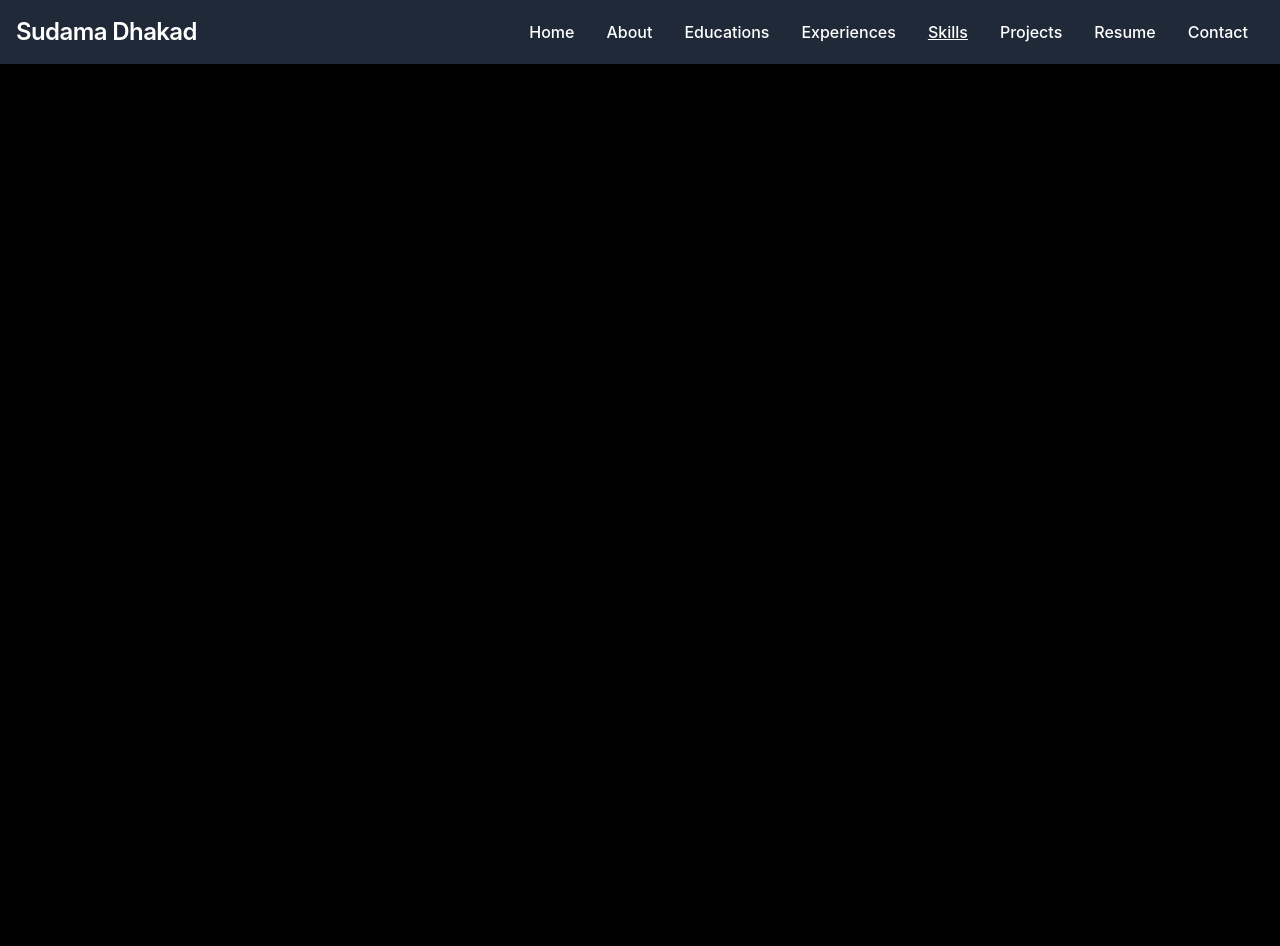
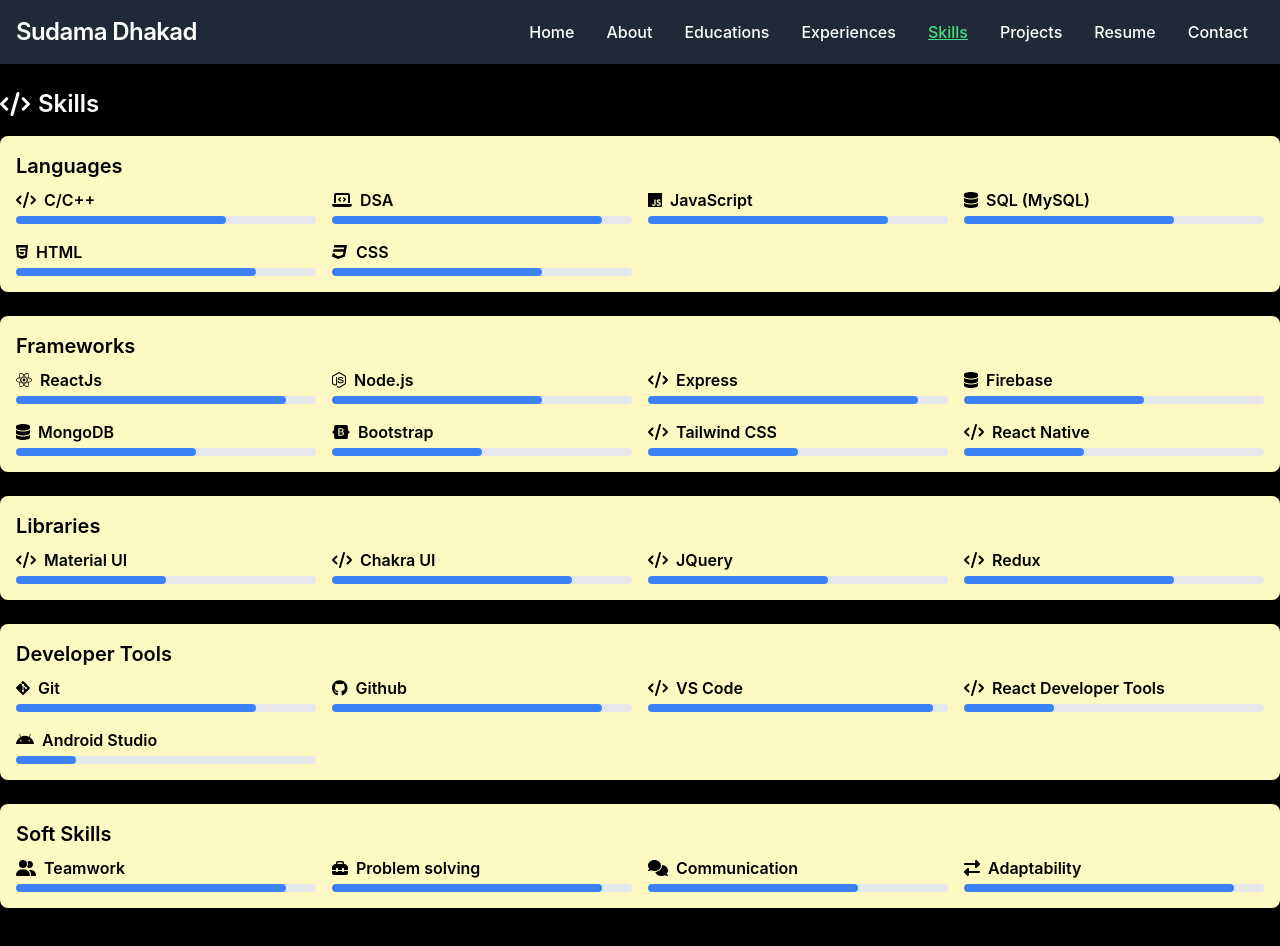
Before and after one commit to sudama011/myPortfolio, a React (Create React App) app: page /skills in a window 1280 px wide. Shown: the top 946 px of the page. Before the commit the page ends 800 px from the top, so only its background shows below. Built offline with nearby package versions, Linux system fonts and the light colour scheme.

Commit message:
skills page

```diff
--- a/package.json
+++ b/package.json
@@ -3,6 +3,11 @@
   "version": "0.1.0",
   "private": true,
   "dependencies": {
+    "@fortawesome/fontawesome-free": "^6.4.2",
+    "@fortawesome/fontawesome-svg-core": "^6.4.2",
+    "@fortawesome/free-brands-svg-icons": "^6.4.2",
+    "@fortawesome/free-solid-svg-icons": "^6.4.2",
+    "@fortawesome/react-fontawesome": "^0.2.0",
     "@testing-library/jest-dom": "^5.17.0",
     "@testing-library/react": "^13.4.0",
     "@testing-library/user-event": "^13.5.0",
--- a/src/Layouts/Header.js
+++ b/src/Layouts/Header.js
@@ -14,9 +14,9 @@ const Header = () => {
   };
 
   return (
-    <nav className="bg-gray-800 border-gray-200 dark:bg-gray-900">
+    <nav className="bg-gray-800 text-white border-gray-200 dark:bg-gray-900">
       <div className="max-w-screen-xl flex flex-wrap items-center justify-between mx-auto p-4">
-        <div className="flex items-center flex-shrink-0 text-white mr-6">
+        <div className="flex items-center flex-shrink-0 mr-6">
           <Link to="/" className="font-semibold text-2xl tracking-tight">
             Sudama Dhakad
           </Link>
@@ -58,7 +58,7 @@ const Header = () => {
             <li>
               <Link
                 to="/"
-                className={`block mt-4 lg:inline-block lg:mt-0 text-white hover:text-green-400 mr-4 ${isLinkActive(
+                className={`block mt-4 lg:inline-block lg:mt-0 hover:text-green-400 mr-4 ${isLinkActive(
                   "/"
                 )}`}
               >
@@ -69,7 +69,7 @@ const Header = () => {
             <li>
               <Link
                 to="/about"
-                className={`block mt-4 lg:inline-block lg:mt-0 text-white hover:text-green-400 mr-4 ${isLinkActive(
+                className={`block mt-4 lg:inline-block lg:mt-0 hover:text-green-400 mr-4 ${isLinkActive(
                   "/about"
                 )}`}
               >
@@ -79,7 +79,7 @@ const Header = () => {
             <li>
               <Link
                 to="/educations"
-                className={`block mt-4 lg:inline-block lg:mt-0 text-white hover:text-green-400 mr-4 ${isLinkActive(
+                className={`block mt-4 lg:inline-block lg:mt-0 hover:text-green-400 mr-4 ${isLinkActive(
                   "/educations"
                 )}`}
               >
@@ -89,7 +89,7 @@ const Header = () => {
             <li>
               <Link
                 to="/experiences"
-                className={`block mt-4 lg:inline-block lg:mt-0 text-white hover:text-green-400 mr-4 ${isLinkActive(
+                className={`block mt-4 lg:inline-block lg:mt-0 hover:text-green-400 mr-4 ${isLinkActive(
                   "/experiences"
                 )}`}
               >
@@ -99,7 +99,7 @@ const Header = () => {
             <li>
               <Link
                 to="/skills"
-                className={`block mt-4 lg:inline-block lg:mt-0 text-white hover:text-green-400 mr-4 ${isLinkActive(
+                className={`block mt-4 lg:inline-block lg:mt-0 hover:text-green-400 mr-4 ${isLinkActive(
                   "/skills"
                 )}`}
               >
@@ -109,7 +109,7 @@ const Header = () => {
             <li>
               <Link
                 to="/projects"
-                className={`block mt-4 lg:inline-block lg:mt-0 text-white hover:text-green-400 mr-4 ${isLinkActive(
+                className={`block mt-4 lg:inline-block lg:mt-0 hover:text-green-400 mr-4 ${isLinkActive(
                   "/projects"
                 )}`}
               >
@@ -119,7 +119,7 @@ const Header = () => {
             <li>
               <Link
                 to="/resume"
-                className={`block mt-4 lg:inline-block lg:mt-0 text-white hover:text-green-400 mr-4 ${isLinkActive(
+                className={`block mt-4 lg:inline-block lg:mt-0 hover:text-green-400 mr-4 ${isLinkActive(
                   "/resume"
                 )}`}
               >
@@ -129,7 +129,7 @@ const Header = () => {
             <li>
               <Link
                 to="/contact"
-                className={`block mt-4 lg:inline-block lg:mt-0 text-white hover:text-green-400 mr-4 ${isLinkActive(
+                className={`block mt-4 lg:inline-block lg:mt-0 hover:text-green-400 mr-4 ${isLinkActive(
                   "/contact"
                 )}`}
               >
--- a/src/Pages/About.js
+++ b/src/Pages/About.js
@@ -2,10 +2,32 @@ import React from 'react'
 
 const About = () => {
   return (
-    <div>
-
+    <div className="flex text-lg text-white mx-auto p-6">
+      Of course! Here's a description using "I" to reflect your personal traits
+      and characteristics: I am a unique individual with a rich and diverse
+      personality. I have a strong sense of curiosity, always seeking knowledge
+      and understanding about the world around me. I approach life with an open
+      mind, embracing new experiences and challenges with enthusiasm. My
+      passions and interests are varied, ranging from the arts, sciences, and
+      literature to sports, technology, or any other subjects that captivate my
+      attention. My thirst for learning drives me to explore different
+      disciplines, always eager to gain deeper insights into the complexities of
+      life. I possess a warm and empathetic nature, making me an excellent
+      listener and a supportive friend. My compassion and understanding help me
+      forge meaningful connections with others, and I am always willing to lend
+      a helping hand when someone is in need. In my leisure time, you'll find me
+      engaging in creative pursuits like writing, painting, or playing musical
+      instruments, expressing my emotions and ideas through art. Alternatively,
+      I enjoy spending time outdoors, embracing nature, and finding peace in the
+      serenity of the world around me. In my professional life, I am ambitious
+      and hardworking, striving for success in a career that aligns with my
+      passions and values. I seek fulfillment in my work, aiming to make a
+      positive impact on the lives of others and contribute to the betterment of
+      society. Overall, I am an inspiring individual with a balanced outlook on
+      life, and my genuine approach to relationships and personal growth leaves
+      a lasting impression on everyone fortunate enough to know me.
     </div>
-  )
+  );
 }
 
 export default About
--- a/src/Pages/NotFound.js
+++ b/src/Pages/NotFound.js
@@ -3,7 +3,7 @@ import React from "react";
 const NotFound = () => {
   return (
     <div className="flex flex-col justify-center h-screen ml-24">
-      <h1 className="text-4xl font-bold text-white">404</h1>
+      <h1 className="text-4xl font-bold text-red-500">404</h1>
       <h2 className="text-2xl font-bold text-white">Page Not Found</h2>
     </div>
   );
--- a/src/Pages/Skills.js
+++ b/src/Pages/Skills.js
@@ -1,11 +1,142 @@
-import React from 'react'
+import React from "react";
+import { FontAwesomeIcon } from "@fortawesome/react-fontawesome";
+import {
+  faHtml5,
+  faReact,
+  faNodeJs,
+  faJs,
+  faGithub,
+  faBootstrap,
+  faCss3,
+  faGitAlt,
+  faAndroid
+} from "@fortawesome/free-brands-svg-icons";
+
+import {
+  faToolbox,
+  faCode,
+  faLaptopCode,
+  faDatabase,
+  faUserFriends,
+  faComments,
+  faExchangeAlt,
+} from "@fortawesome/free-solid-svg-icons";
 
 const Skills = () => {
+  const skillsData = [
+    {
+      category: "Languages",
+      skills: ["C/C++", "DSA", "JavaScript", "SQL (MySQL)", "HTML", "CSS"],
+      ratings: [7, 9, 8, 7, 8, 7],
+    },
+    {
+      category: "Frameworks",
+      skills: [
+        "ReactJs",
+        "Node.js",
+        "Express",
+        "Firebase",
+        "MongoDB",
+        "Bootstrap",
+        "Tailwind CSS",
+        "React Native",
+      ],
+      ratings: [9, 7, 9, 6, 6, 5, 5, 4],
+    },
+    {
+      category: "Libraries",
+      skills: ["Material UI", "Chakra UI", "JQuery", "Redux"],
+      ratings: [5, 8, 6, 7],
+    },
+    {
+      category: "Developer Tools",
+      skills: [
+        "Git",
+        "Github",
+        "VS Code",
+        "React Developer Tools",
+        "Android Studio",
+      ],
+      ratings: [8, 9, 9.5, 3, 2],
+    },
+    {
+      category: "Soft Skills",
+      skills: ["Teamwork", "Problem solving", "Communication", "Adaptability"],
+      ratings: [9, 9, 7, 9],
+    },
+  ];
+
+  return (
+    <div className="container mx-auto py-6">
+      <div className="flex items-center mb-4">
+        <FontAwesomeIcon icon={faCode} className="text-2xl mr-2" />
+        <h1 className="text-2xl font-semibold">Skills</h1>
+      </div>
+      {skillsData.map((category, index) => (
+        <div key={index} className="mb-6 bg-yellow-100 rounded-lg p-4 text-black">
+          <h2 className="text-xl font-semibold mb-2">{category.category}</h2>
+          <div className="grid gap-4 grid-cols-1 sm:grid-cols-2 lg:grid-cols-4">
+            {category.skills.map((skill, skillIndex) => (
+              <SkillRating
+                key={skillIndex}
+                skill={skill}
+                rating={category.ratings[skillIndex]}
+              />
+            ))}
+          </div>
+        </div>
+      ))}
+    </div>
+  );
+};
+
+export default Skills;
+
+const skillIcons = {
+  "C/C++": faCode,
+  DSA: faLaptopCode,
+  JavaScript: faJs,
+  "SQL (MySQL)": faDatabase,
+  HTML: faHtml5,
+  CSS: faCss3,
+  ReactJs: faReact,
+  "Node.js": faNodeJs,
+  Express: faCode,
+  Firebase: faDatabase,
+  MongoDB: faDatabase,
+  Bootstrap: faBootstrap,
+  "Tailwind CSS": faCode,
+  "React Native": faCode,
+  "Material UI": faCode,
+  "Chakra UI": faCode,
+  JQuery: faCode,
+  Redux: faCode,
+  Git: faGitAlt,
+  Github: faGithub,
+  "VS Code": faCode,
+  "React Developer Tools": faCode,
+  "Android Studio": faAndroid,
+  Teamwork: faUserFriends,
+  "Problem solving": faToolbox,
+  Communication: faComments,
+  Adaptability: faExchangeAlt,
+};
+
+const SkillRating = ({ skill, rating }) => {
+  const icon = skillIcons[skill];
+
   return (
     <div>
-
+      <div className="font-semibold mb-1">
+        <FontAwesomeIcon icon={icon} className="mr-2" />
+        {skill}
+      </div>
+      <div className="bg-gray-200 rounded-full">
+        <div
+          className="bg-blue-500 text-xs leading-none py-1 rounded-full"
+          style={{ width: `${(rating / 10) * 100}%` }}
+        />
+      </div>
     </div>
-  )
-}
-
-export default Skills
+  );
+};
--- a/src/index.css
+++ b/src/index.css
@@ -5,6 +5,7 @@
 
 body {
   background-color: black;
+  color: white;
   margin: 0;
   font-family: -apple-system, BlinkMacSystemFont, 'Segoe UI', 'Roboto', 'Oxygen',
     'Ubuntu', 'Cantarell', 'Fira Sans', 'Droid Sans', 'Helvetica Neue',
```
Also changed, not shown: 1 other file (tests, documents, lock files or other folders).
